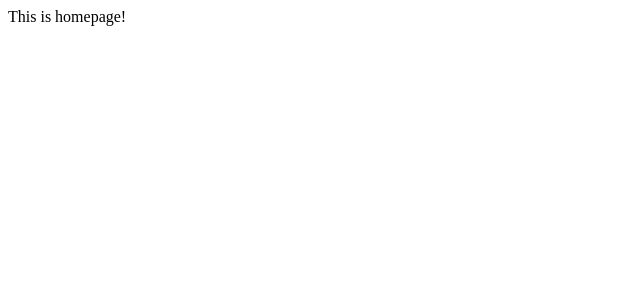
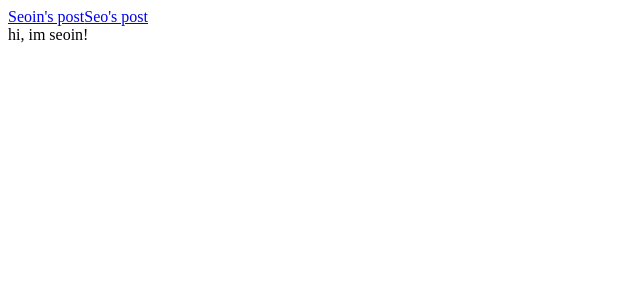
Before and after one commit to inseo24/next-project, a Next.js app: page / in a window 1280 px wide. Shown: the top 300 px of the page, without its empty margins (0-640 px from the left). Built offline with nearby package versions, Linux system fonts and the light colour scheme.

Commit message:
add : NavBar

```diff
--- /dev/null
+++ b/components/Navbar.js
@@ -0,0 +1,12 @@
+import Link from 'next/link';
+
+function Navbar() {
+    return (
+        <div>
+            <Link href="/posts/2023-09-25/seoin">Seoin's post</Link>
+            <Link href="/posts/2023-09-24/seo">Seo's post</Link>
+        </div>
+    );
+}
+
+export default Navbar;
--- a/pages/index.js
+++ b/pages/index.js
@@ -1,5 +1,14 @@
+import NavBar from '../components/Navbar';
+
+// Homepage에 Navbar 적용
 function Homepage() {
-  return <div> This is homepage!</div>
+
+  return (
+    <div>
+      <NavBar />
+      <div> hi, im seoin!</div>
+    </div>
+  );
 }
 
 export default Homepage;
```
Also changed, not shown: pages/greet/[name].js (+5 -12 lines), pages/posts/[date]/seo.js (added, +8 -0 lines).
